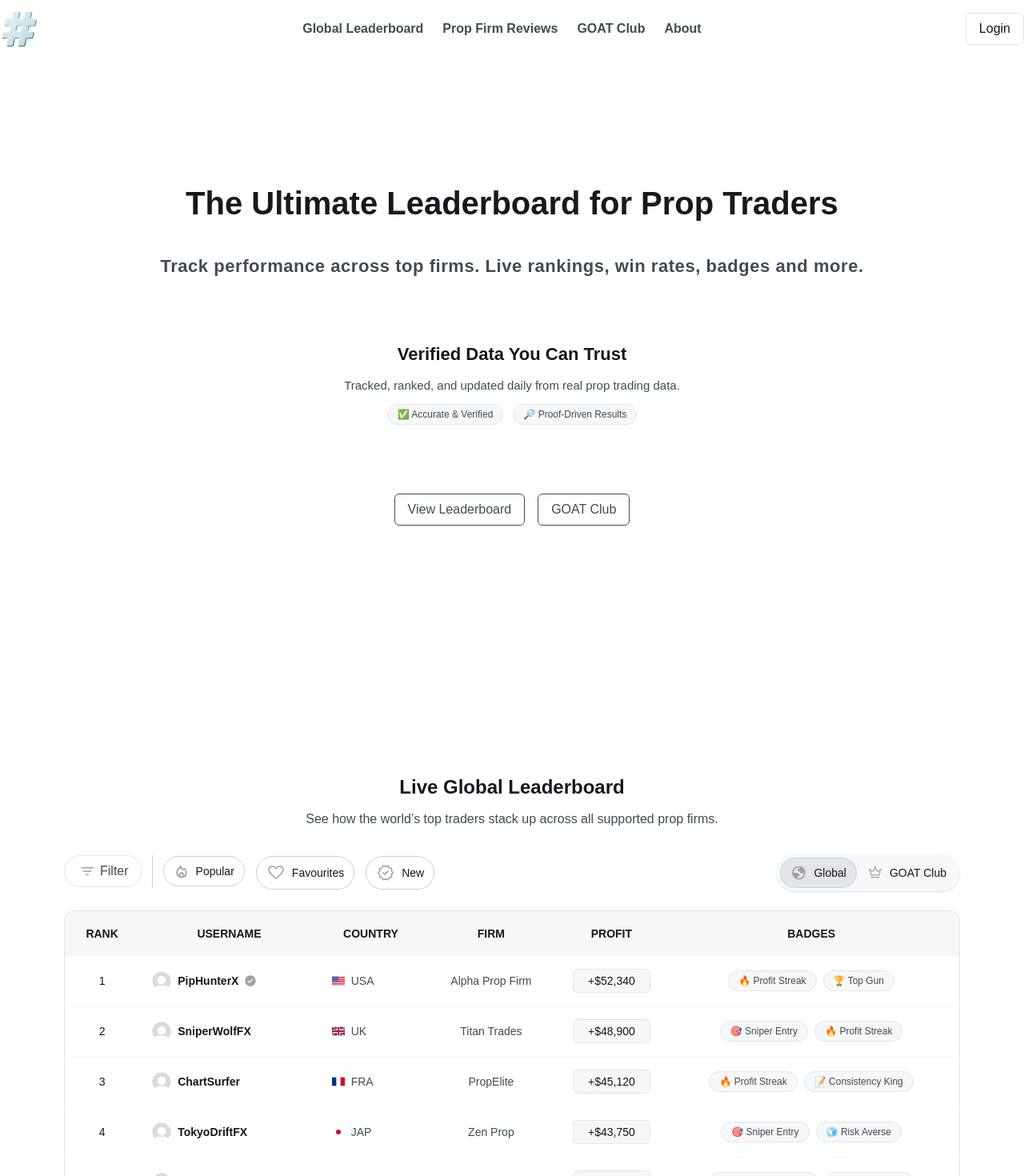
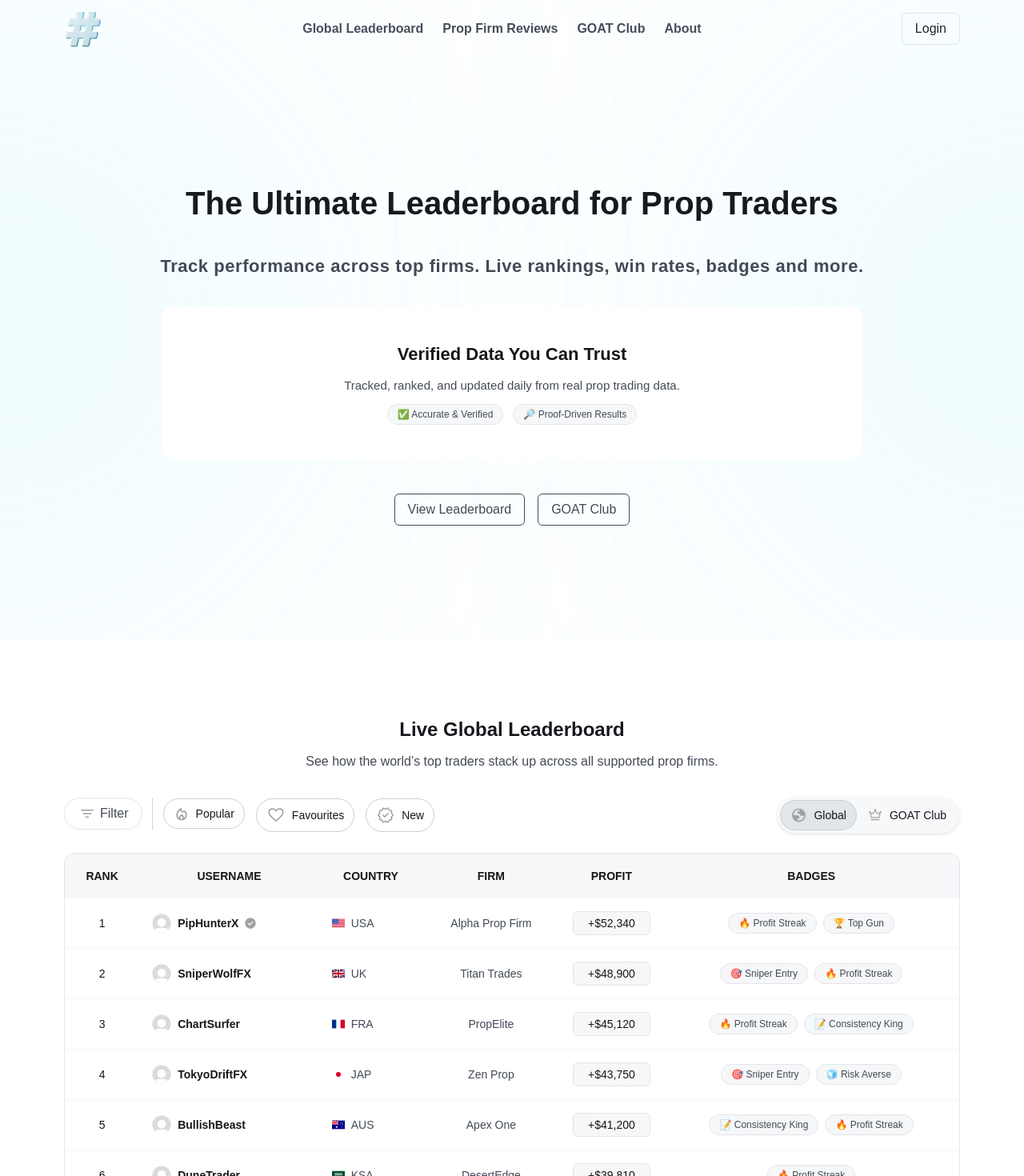
Before and after one commit to felixquan0330/prop-trading-leaderboard-frontend, a Next.js app: page / in a window 1280 px wide. Shown: the top 1470 px of the page at 80% size. Built offline with nearby package versions, Linux system fonts and the light colour scheme; no server answers.

Commit message:
Add the blur style into Leaderboard

```diff
--- a/src/app/GOATClub/page.tsx
+++ b/src/app/GOATClub/page.tsx
@@ -7,7 +7,7 @@ import { PaginationDots } from "@/components/component/paginationDots";
 export default function GOATClub() {
 
     return (
-        <div className="px-20 pt-24 pb-16 flex flex-col gap-8">
+        <div className="max-w-[1440px] w-full mx-auto px-20 pt-24 pb-16 flex flex-col gap-8">
             <div className="flex flex-col gap-6">
                 <div className="flex flex-col gap-8">
                     <div className="flex flex-col gap-3">
--- a/src/app/Hero/page.tsx
+++ b/src/app/Hero/page.tsx
@@ -1,10 +1,15 @@
 import React from 'react'
-import { Badge, Button } from '@/components'
+import { Badge, Button, Header } from '@/components'
 
 export default function Hero() {
     return (
-        <div className="px-20 pb-16 h-screen">
-            <section className="flex flex-col items-center justify-center gap-20 text-center h-full">
+        <div className="px-20 pb-16 h-screen relative overflow-hidden">
+            <Header />
+            {/* Left Blur */}
+            <div className="hidden md:block absolute left-0 top-1/2 -translate-y-1/2 -translate-x-1/2 w-[400px] h-[400px] bg-[#98E9FB] opacity-60 blur-[250px] z-0" />
+            {/* Right Blur */}
+            <div className="hidden md:block absolute right-0 top-1/2 -translate-y-1/2 translate-x-1/2 w-[400px] h-[400px] bg-[#98E9FB] opacity-60 blur-[250px] z-0" />
+            <section className="flex flex-col items-center justify-center gap-20 text-center h-full relative z-10">
                 <div className="flex flex-col items-center justify-center gap-10">
                     <div className="flex flex-col gap-8">
                         <div className="text-[40px] text-[#16191d] dark:text-white font-semibold">
--- a/src/app/Leaderboard/page.tsx
+++ b/src/app/Leaderboard/page.tsx
@@ -92,7 +92,7 @@ export default function Leaderboard() {
     }
 
     return (
-        <div className="px-20 pt-24 pb-16 flex flex-col gap-6">
+        <div className="max-w-[1440px] w-full mx-auto px-20 pt-24 pb-16 flex flex-col gap-6">
             <div className="flex flex-col gap-8">
                 <div className="flex flex-col gap-3">
                     <h6 className="text-[#16191d] dark:text-white text-2xl font-bold text-center">Live Global Leaderboard</h6>
--- a/src/app/PropFirmReview/page.tsx
+++ b/src/app/PropFirmReview/page.tsx
@@ -7,7 +7,7 @@ import { PaginationDots } from "@/components/component/paginationDots";
 export default function PropFirmReview() {
 
     return (
-        <div className="px-20 pt-24 pb-16 flex flex-col gap-8">
+        <div className="max-w-[1440px] w-full mx-auto px-20 pt-24 pb-16 flex flex-col gap-8">
             <div className="flex flex-col gap-6">
                 <div className="flex flex-col gap-8">
                     <div className="flex flex-col gap-3">
--- a/src/app/StayConnnect/page.tsx
+++ b/src/app/StayConnnect/page.tsx
@@ -1,6 +1,6 @@
 export default function StayConnected() {
     return (
-        <div className="px-20 pt-24 pb-16 flex flex-col gap-8 h-[400px] justify-center items-center">
+        <div className="max-w-[1440px] w-full mx-auto px-20 pt-24 pb-16 flex flex-col gap-8 h-[400px] justify-center items-center">
             <div className="flex flex-col gap-3">
                 <span className="text-[#16191d] dark:text-white dark:opacity-70 text-center text-sm">STAY CONNECTED</span>
                 <h1 className="text-[#16191d] dark:text-white text-center text-4xl font-bold">
--- a/src/app/TopTrader/page.tsx
+++ b/src/app/TopTrader/page.tsx
@@ -97,7 +97,7 @@ export default function TopTrader() {
     }
 
     return (
-        <div className="px-20 pt-24 pb-16 flex flex-col gap-6">
+        <div className="max-w-[1440px] w-full mx-auto px-20 pt-24 pb-16 flex flex-col gap-6">
             <div className="flex flex-col gap-8">
                 <div className="flex flex-col gap-3">
                     <h6 className="text-[#16191d] dark:text-white text-2xl font-bold text-center">Top Traders by Firm</h6>
--- a/src/app/page.tsx
+++ b/src/app/page.tsx
@@ -4,12 +4,11 @@ import TopTrader from "./TopTrader/page";
 import PropFirmReview from "./PropFirmReview/page";
 import GOATClub from "./GOATClub/page";
 import StayConnected from "./StayConnnect/page";
-import { Header, Footer } from "@/components";
+import { Footer } from "@/components";
 
 export default function Home() {
     return (
-        <div className="max-w-[1440px] w-full mx-auto">
-            <Header />
+        <div>
             <Hero />
             <Leaderboard />
             <TopTrader />
--- a/src/components/pages/footer.tsx
+++ b/src/components/pages/footer.tsx
@@ -2,7 +2,7 @@ export const Footer = () => {
     return (
         <div>
             {/* Footer */}
-            <footer className="py-8 px-4 border-t border-[#e2e5e9]">
+            <footer className="max-w-[1440px] w-full mx-auto py-8 px-4 border-t border-[#e2e5e9]">
                 <div className="max-w-7xl mx-auto flex justify-between items-center text-sm">
                     <div className="flex gap-8">
                         <span>All rights reserved</span>
--- a/src/components/pages/header.tsx
+++ b/src/components/pages/header.tsx
@@ -2,7 +2,7 @@ import { Button } from "@/components/component/button"
 
 export const Header = () => {
     return (
-        <header className="h-[72px] flex items-center justify-between">
+        <header className="max-w-[1440px] w-full mx-auto h-[72px] flex items-center justify-between">
             <div className="">
                 <img src="/logo.png" alt="logo" width={48} height={48} />
             </div>
```
